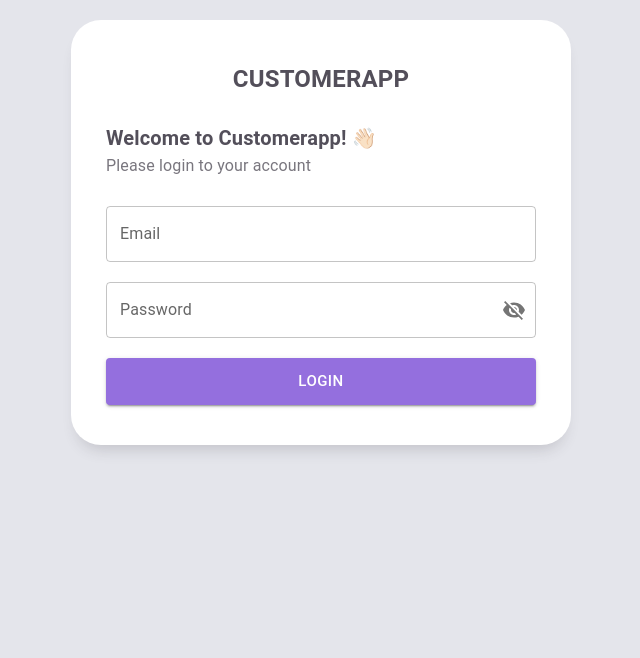
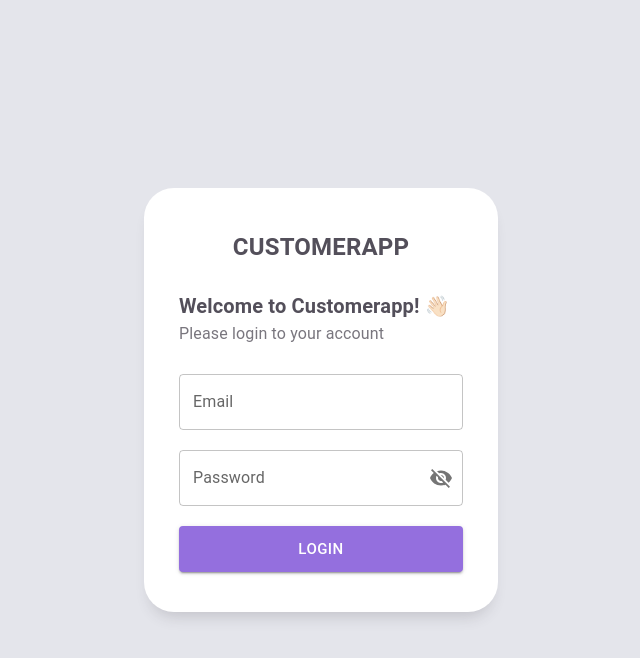
Before and after one commit to fathannasrullah/project, a React (Vite) app: page / in a window 1280 px wide. Shown: the top 658 px of the page, without its empty margins (319-959 px from the left). Built offline with nearby package versions, Linux system fonts and the light colour scheme.

Commit message:
fixing vertical horizontal center align

```diff
--- a/src/pages/Login.jsx
+++ b/src/pages/Login.jsx
@@ -1,4 +1,4 @@
-import { Card } from '@mui/material'
+import { Box, Card } from '@mui/material'
 
 import Form from '../components/Form'
 
@@ -24,6 +24,7 @@ const Login = () => {
   }
 
   return (
+    <Box className={styles.container}>
       <Card className={styles.loginContainer}>
         <Form
           inputs={inputs}
@@ -32,6 +33,7 @@ const Login = () => {
           linkTo='/users'
         />
       </Card>
+    </Box>
   )
 }
 
--- a/src/pages/Login.module.scss
+++ b/src/pages/Login.module.scss
@@ -1,6 +1,11 @@
-.loginContainer {
-  max-width: 500px;
-  margin: auto;
-  border-radius: 30px!important;
-  box-shadow: 0px 11px 15px -7px rgba(58, 53, 65, 0.2)!important;
+.container {
+  display: flex;
+  justify-content: center;
+  align-items: center;
+  height: 95vh;
+  .loginContainer {
+    max-width: 500px;
+    border-radius: 30px!important;
+    box-shadow: 0px 11px 15px -7px rgba(58, 53, 65, 0.2)!important;
+  }
 }
```
Lines whose indentation alone changed are shown as unchanged.
